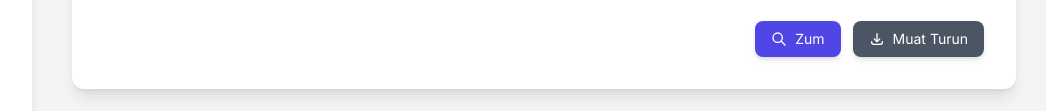
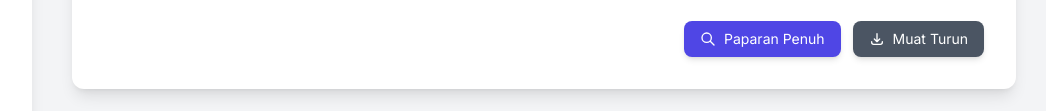
Before and after one commit to Samil-Mey/Blokchain_Intan2025, a plain HTML site: page index.html in a window 1280 px wide. Shown: the part 1613-1724 px from the top of the page, without its empty margins (224-1270 px from the left). Drawn offline with nearby package versions, Linux system fonts and the light colour scheme.

Commit message:
Update index.html

```diff
--- a/index.html
+++ b/index.html
@@ -202,7 +202,7 @@
                                 <img src="peta minda/M1.svg" alt="Peta Minda Modul 1" class="max-h-full max-w-full object-contain">
                             </div>
                             <div class="mt-6 flex justify-end space-x-3">
-                                <a href="peta minda/M1.svg" target="_blank" class="no-underline text-sm bg-indigo-600 text-white py-2 px-4 rounded-lg hover:bg-indigo-700 transition shadow-md hover:shadow-lg flex items-center"><svg xmlns="http://www.w3.org/2000/svg" class="h-4 w-4 mr-2" fill="none" viewBox="0 0 24 24" stroke="currentColor" stroke-width="2"><path stroke-linecap="round" stroke-linejoin="round" d="M21 21l-6-6m2-5a7 7 0 11-14 0 7 7 0 0114 0z" /></svg>Zum</a>
+                                <a href="peta minda/M1.svg" target="_blank" class="no-underline text-sm bg-indigo-600 text-white py-2 px-4 rounded-lg hover:bg-indigo-700 transition shadow-md hover:shadow-lg flex items-center"><svg xmlns="http://www.w3.org/2000/svg" class="h-4 w-4 mr-2" fill="none" viewBox="0 0 24 24" stroke="currentColor" stroke-width="2"><path stroke-linecap="round" stroke-linejoin="round" d="M21 21l-6-6m2-5a7 7 0 11-14 0 7 7 0 0114 0z" /></svg>Paparan Penuh</a>
                                 <a href="peta minda/M1.svg" download="M1_peta_minda.svg" class="no-underline text-sm bg-gray-600 text-white py-2 px-4 rounded-lg hover:bg-gray-700 transition shadow-md hover:shadow-lg flex items-center"><svg xmlns="http://www.w3.org/2000/svg" class="h-4 w-4 mr-2" fill="none" viewBox="0 0 24 24" stroke="currentColor" stroke-width="2"><path stroke-linecap="round" stroke-linejoin="round" d="M4 16v1a3 3 0 003 3h10a3 3 0 003-3v-1m-4-4l-4 4m0 0l-4-4m4 4V4" /></svg>Muat Turun</a>
                             </div>
                         </div>
@@ -239,7 +239,7 @@
                                 <img src="peta minda/M2.svg" alt="Peta Minda Modul 2" class="max-h-full max-w-full object-contain">
                             </div>
                             <div class="mt-6 flex justify-end space-x-3">
-                                <a href="peta minda/M2.svg" target="_blank" class="no-underline text-sm bg-indigo-600 text-white py-2 px-4 rounded-lg hover:bg-indigo-700 transition shadow-md hover:shadow-lg flex items-center"><svg xmlns="http://www.w3.org/2000/svg" class="h-4 w-4 mr-2" fill="none" viewBox="0 0 24 24" stroke="currentColor" stroke-width="2"><path stroke-linecap="round" stroke-linejoin="round" d="M21 21l-6-6m2-5a7 7 0 11-14 0 7 7 0 0114 0z" /></svg>Zum</a>
+                                <a href="peta minda/M2.svg" target="_blank" class="no-underline text-sm bg-indigo-600 text-white py-2 px-4 rounded-lg hover:bg-indigo-700 transition shadow-md hover:shadow-lg flex items-center"><svg xmlns="http://www.w3.org/2000/svg" class="h-4 w-4 mr-2" fill="none" viewBox="0 0 24 24" stroke="currentColor" stroke-width="2"><path stroke-linecap="round" stroke-linejoin="round" d="M21 21l-6-6m2-5a7 7 0 11-14 0 7 7 0 0114 0z" /></svg>Paparan Penuh</a>
                                 <a href="peta minda/M2.svg" download="M2_peta_minda.svg" class="no-underline text-sm bg-gray-600 text-white py-2 px-4 rounded-lg hover:bg-gray-700 transition shadow-md hover:shadow-lg flex items-center"><svg xmlns="http://www.w3.org/2000/svg" class="h-4 w-4 mr-2" fill="none" viewBox="0 0 24 24" stroke="currentColor" stroke-width="2"><path stroke-linecap="round" stroke-linejoin="round" d="M4 16v1a3 3 0 003 3h10a3 3 0 003-3v-1m-4-4l-4 4m0 0l-4-4m4 4V4" /></svg>Muat Turun</a>
                             </div>
                         </div>
@@ -280,7 +280,7 @@
                                 <img src="peta minda/M3.svg" alt="Peta Minda Modul 3" class="max-h-full max-w-full object-contain">
                             </div>
                             <div class="mt-6 flex justify-end space-x-3">
-                                <a href="peta minda/M3.svg" target="_blank" class="no-underline text-sm bg-indigo-600 text-white py-2 px-4 rounded-lg hover:bg-indigo-700 transition shadow-md hover:shadow-lg flex items-center"><svg xmlns="http://www.w3.org/2000/svg" class="h-4 w-4 mr-2" fill="none" viewBox="0 0 24 24" stroke="currentColor" stroke-width="2"><path stroke-linecap="round" stroke-linejoin="round" d="M21 21l-6-6m2-5a7 7 0 11-14 0 7 7 0 0114 0z" /></svg>Zum</a>
+                                <a href="peta minda/M3.svg" target="_blank" class="no-underline text-sm bg-indigo-600 text-white py-2 px-4 rounded-lg hover:bg-indigo-700 transition shadow-md hover:shadow-lg flex items-center"><svg xmlns="http://www.w3.org/2000/svg" class="h-4 w-4 mr-2" fill="none" viewBox="0 0 24 24" stroke="currentColor" stroke-width="2"><path stroke-linecap="round" stroke-linejoin="round" d="M21 21l-6-6m2-5a7 7 0 11-14 0 7 7 0 0114 0z" /></svg>Paparan Penuh</a>
                                 <a href="peta minda/M3.svg" download="M3_peta_minda.svg" class="no-underline text-sm bg-gray-600 text-white py-2 px-4 rounded-lg hover:bg-gray-700 transition shadow-md hover:shadow-lg flex items-center"><svg xmlns="http://www.w3.org/2000/svg" class="h-4 w-4 mr-2" fill="none" viewBox="0 0 24 24" stroke="currentColor" stroke-width="2"><path stroke-linecap="round" stroke-linejoin="round" d="M4 16v1a3 3 0 003 3h10a3 3 0 003-3v-1m-4-4l-4 4m0 0l-4-4m4 4V4" /></svg>Muat Turun</a>
                             </div>
                         </div>
@@ -313,7 +313,7 @@
                                 <img src="peta minda/M4.svg" alt="Peta Minda Modul 4" class="max-h-full max-w-full object-contain">
                             </div>
                             <div class="mt-6 flex justify-end space-x-3">
-                                <a href="peta minda/M4.svg" target="_blank" class="no-underline text-sm bg-indigo-600 text-white py-2 px-4 rounded-lg hover:bg-indigo-700 transition shadow-md hover:shadow-lg flex items-center"><svg xmlns="http://www.w3.org/2000/svg" class="h-4 w-4 mr-2" fill="none" viewBox="0 0 24 24" stroke="currentColor" stroke-width="2"><path stroke-linecap="round" stroke-linejoin="round" d="M21 21l-6-6m2-5a7 7 0 11-14 0 7 7 0 0114 0z" /></svg>Zum</a>
+                                <a href="peta minda/M4.svg" target="_blank" class="no-underline text-sm bg-indigo-600 text-white py-2 px-4 rounded-lg hover:bg-indigo-700 transition shadow-md hover:shadow-lg flex items-center"><svg xmlns="http://www.w3.org/2000/svg" class="h-4 w-4 mr-2" fill="none" viewBox="0 0 24 24" stroke="currentColor" stroke-width="2"><path stroke-linecap="round" stroke-linejoin="round" d="M21 21l-6-6m2-5a7 7 0 11-14 0 7 7 0 0114 0z" /></svg>Paparan Penuh</a>
                                 <a href="peta minda/M4.svg" download="M4_peta_minda.svg" class="no-underline text-sm bg-gray-600 text-white py-2 px-4 rounded-lg hover:bg-gray-700 transition shadow-md hover:shadow-lg flex items-center"><svg xmlns="http://www.w3.org/2000/svg" class="h-4 w-4 mr-2" fill="none" viewBox="0 0 24 24" stroke="currentColor" stroke-width="2"><path stroke-linecap="round" stroke-linejoin="round" d="M4 16v1a3 3 0 003 3h10a3 3 0 003-3v-1m-4-4l-4 4m0 0l-4-4m4 4V4" /></svg>Muat Turun</a>
                             </div>
                         </div>
@@ -355,7 +355,7 @@
                             <img src="peta minda/M5.svg" alt="Peta Minda Modul 5" class="max-h-full max-w-full object-contain">
                         </div>
                         <div class="mt-6 flex justify-end space-x-3">
-                            <a href="peta minda/M5.svg" target="_blank" class="no-underline text-sm bg-indigo-600 text-white py-2 px-4 rounded-lg hover:bg-indigo-700 transition shadow-md hover:shadow-lg flex items-center"><svg xmlns="http://www.w3.org/2000/svg" class="h-4 w-4 mr-2" fill="none" viewBox="0 0 24 24" stroke="currentColor" stroke-width="2"><path stroke-linecap="round" stroke-linejoin="round" d="M21 21l-6-6m2-5a7 7 0 11-14 0 7 7 0 0114 0z" /></svg>Zum</a>
+                            <a href="peta minda/M5.svg" target="_blank" class="no-underline text-sm bg-indigo-600 text-white py-2 px-4 rounded-lg hover:bg-indigo-700 transition shadow-md hover:shadow-lg flex items-center"><svg xmlns="http://www.w3.org/2000/svg" class="h-4 w-4 mr-2" fill="none" viewBox="0 0 24 24" stroke="currentColor" stroke-width="2"><path stroke-linecap="round" stroke-linejoin="round" d="M21 21l-6-6m2-5a7 7 0 11-14 0 7 7 0 0114 0z" /></svg>Paparan Penuh</a>
                             <a href="peta minda/M5.svg" download="M5_peta_minda.svg" class="no-underline text-sm bg-gray-600 text-white py-2 px-4 rounded-lg hover:bg-gray-700 transition shadow-md hover:shadow-lg flex items-center"><svg xmlns="http://www.w3.org/2000/svg" class="h-4 w-4 mr-2" fill="none" viewBox="0 0 24 24" stroke="currentColor" stroke-width="2"><path stroke-linecap="round" stroke-linejoin="round" d="M4 16v1a3 3 0 003 3h10a3 3 0 003-3v-1m-4-4l-4 4m0 0l-4-4m4 4V4" /></svg>Muat Turun</a>
                         </div>
                     </div>
@@ -395,7 +395,7 @@
                                 <img src="peta minda/M6.svg" alt="Peta Minda Modul 6" class="max-h-full max-w-full object-contain">
                             </div>
                             <div class="mt-6 flex justify-end space-x-3">
-                                <a href="peta minda/M6.svg" target="_blank" class="no-underline text-sm bg-indigo-600 text-white py-2 px-4 rounded-lg hover:bg-indigo-700 transition shadow-md hover:shadow-lg flex items-center"><svg xmlns="http://www.w3.org/2000/svg" class="h-4 w-4 mr-2" fill="none" viewBox="0 0 24 24" stroke="currentColor" stroke-width="2"><path stroke-linecap="round" stroke-linejoin="round" d="M21 21l-6-6m2-5a7 7 0 11-14 0 7 7 0 0114 0z" /></svg>Zum</a>
+                                <a href="peta minda/M6.svg" target="_blank" class="no-underline text-sm bg-indigo-600 text-white py-2 px-4 rounded-lg hover:bg-indigo-700 transition shadow-md hover:shadow-lg flex items-center"><svg xmlns="http://www.w3.org/2000/svg" class="h-4 w-4 mr-2" fill="none" viewBox="0 0 24 24" stroke="currentColor" stroke-width="2"><path stroke-linecap="round" stroke-linejoin="round" d="M21 21l-6-6m2-5a7 7 0 11-14 0 7 7 0 0114 0z" /></svg>Paparan Penuh</a>
                                 <a href="peta minda/M6.svg" download="M6_peta_minda.svg" class="no-underline text-sm bg-gray-600 text-white py-2 px-4 rounded-lg hover:bg-gray-700 transition shadow-md hover:shadow-lg flex items-center"><svg xmlns="http://www.w3.org/2000/svg" class="h-4 w-4 mr-2" fill="none" viewBox="0 0 24 24" stroke="currentColor" stroke-width="2"><path stroke-linecap="round" stroke-linejoin="round" d="M4 16v1a3 3 0 003 3h10a3 3 0 003-3v-1m-4-4l-4 4m0 0l-4-4m4 4V4" /></svg>Muat Turun</a>
                             </div>
                         </div>
@@ -432,7 +432,7 @@
                                 <img src="peta minda/M7.svg" alt="Peta Minda Modul 7" class="max-h-full max-w-full object-contain">
                             </div>
                             <div class="mt-6 flex justify-end space-x-3">
-                                <a href="peta minda/M7.svg" target="_blank" class="no-underline text-sm bg-indigo-600 text-white py-2 px-4 rounded-lg hover:bg-indigo-700 transition shadow-md hover:shadow-lg flex items-center"><svg xmlns="http://www.w3.org/2000/svg" class="h-4 w-4 mr-2" fill="none" viewBox="0 0 24 24" stroke="currentColor" stroke-width="2"><path stroke-linecap="round" stroke-linejoin="round" d="M21 21l-6-6m2-5a7 7 0 11-14 0 7 7 0 0114 0z" /></svg>Zum</a>
+                                <a href="peta minda/M7.svg" target="_blank" class="no-underline text-sm bg-indigo-600 text-white py-2 px-4 rounded-lg hover:bg-indigo-700 transition shadow-md hover:shadow-lg flex items-center"><svg xmlns="http://www.w3.org/2000/svg" class="h-4 w-4 mr-2" fill="none" viewBox="0 0 24 24" stroke="currentColor" stroke-width="2"><path stroke-linecap="round" stroke-linejoin="round" d="M21 21l-6-6m2-5a7 7 0 11-14 0 7 7 0 0114 0z" /></svg>Paparan Penuh</a>
                                 <a href="peta minda/M7.svg" download="M7_peta_minda.svg" class="no-underline text-sm bg-gray-600 text-white py-2 px-4 rounded-lg hover:bg-gray-700 transition shadow-md hover:shadow-lg flex items-center"><svg xmlns="http://www.w3.org/2000/svg" class="h-4 w-4 mr-2" fill="none" viewBox="0 0 24 24" stroke="currentColor" stroke-width="2"><path stroke-linecap="round" stroke-linejoin="round" d="M4 16v1a3 3 0 003 3h10a3 3 0 003-3v-1m-4-4l-4 4m0 0l-4-4m4 4V4" /></svg>Muat Turun</a>
                             </div>
                         </div>
@@ -483,8 +483,12 @@
                         </div>
                         <div class="card bg-white p-6 sm:p-8 rounded-xl shadow-lg">
                             <h3 class="text-2xl font-bold mb-4 text-gray-700">Peta Minda Modul</h3>
-                            <div class="bg-gray-100 border-2 border-dashed border-gray-300 rounded-lg h-64 flex items-center justify-center text-gray-500">
-                                <p>Peta Minda untuk Modul ini akan datang tidak lama lagi.</p>
+                            <div class="bg-gray-100 border-2 border-dashed border-gray-300 rounded-lg h-64 flex items-center justify-center overflow-hidden">
+                                <img src="peta minda/M8.svg" alt="Peta Minda Modul 8" class="max-h-full max-w-full object-contain">
+                            </div>
+                            <div class="mt-6 flex justify-end space-x-3">
+                                <a href="peta minda/M8.svg" target="_blank" class="no-underline text-sm bg-indigo-600 text-white py-2 px-4 rounded-lg hover:bg-indigo-700 transition shadow-md hover:shadow-lg flex items-center"><svg xmlns="http://www.w3.org/2000/svg" class="h-4 w-4 mr-2" fill="none" viewBox="0 0 24 24" stroke="currentColor" stroke-width="2"><path stroke-linecap="round" stroke-linejoin="round" d="M21 21l-6-6m2-5a7 7 0 11-14 0 7 7 0 0114 0z" /></svg>Paparan Penuh</a>
+                                <a href="peta minda/M8.svg" download="M8_peta_minda.svg" class="no-underline text-sm bg-gray-600 text-white py-2 px-4 rounded-lg hover:bg-gray-700 transition shadow-md hover:shadow-lg flex items-center"><svg xmlns="http://www.w3.org/2000/svg" class="h-4 w-4 mr-2" fill="none" viewBox="0 0 24 24" stroke="currentColor" stroke-width="2"><path stroke-linecap="round" stroke-linejoin="round" d="M4 16v1a3 3 0 003 3h10a3 3 0 003-3v-1m-4-4l-4 4m0 0l-4-4m4 4V4" /></svg>Muat Turun</a>
                             </div>
                         </div>
                     </div>
@@ -595,7 +599,11 @@
                         <div class="card bg-white p-6 sm:p-8 rounded-xl shadow-lg">
                             <h3 class="text-2xl font-bold mb-4 text-gray-700">Peta Minda Modul</h3>
                             <div class="bg-gray-100 border-2 border-dashed border-gray-300 rounded-lg h-64 flex items-center justify-center text-gray-500">
-                                <p>Peta Minda untuk Modul ini akan datang tidak lama lagi.</p>
+                                <img src="peta minda/M9.svg" alt="Peta Minda Modul 9" class="max-h-full max-w-full object-contain">
+                            </div>
+                            <div class="mt-6 flex justify-end space-x-3">
+                                <a href="peta minda/M9.svg" target="_blank" class="no-underline text-sm bg-indigo-600 text-white py-2 px-4 rounded-lg hover:bg-indigo-700 transition shadow-md hover:shadow-lg flex items-center"><svg xmlns="http://www.w3.org/2000/svg" class="h-4 w-4 mr-2" fill="none" viewBox="0 0 24 24" stroke="currentColor" stroke-width="2"><path stroke-linecap="round" stroke-linejoin="round" d="M21 21l-6-6m2-5a7 7 0 11-14 0 7 7 0 0114 0z" /></svg>Paparan Penuh</a>
+                                <a href="peta minda/M9.svg" download="M9_peta_minda.svg" class="no-underline text-sm bg-gray-600 text-white py-2 px-4 rounded-lg hover:bg-gray-700 transition shadow-md hover:shadow-lg flex items-center"><svg xmlns="http://www.w3.org/2000/svg" class="h-4 w-4 mr-2" fill="none" viewBox="0 0 24 24" stroke="currentColor" stroke-width="2"><path stroke-linecap="round" stroke-linejoin="round" d="M4 16v1a3 3 0 003 3h10a3 3 0 003-3v-1m-4-4l-4 4m0 0l-4-4m4 4V4" /></svg>Muat Turun</a>
                             </div>
                         </div>
 
```
